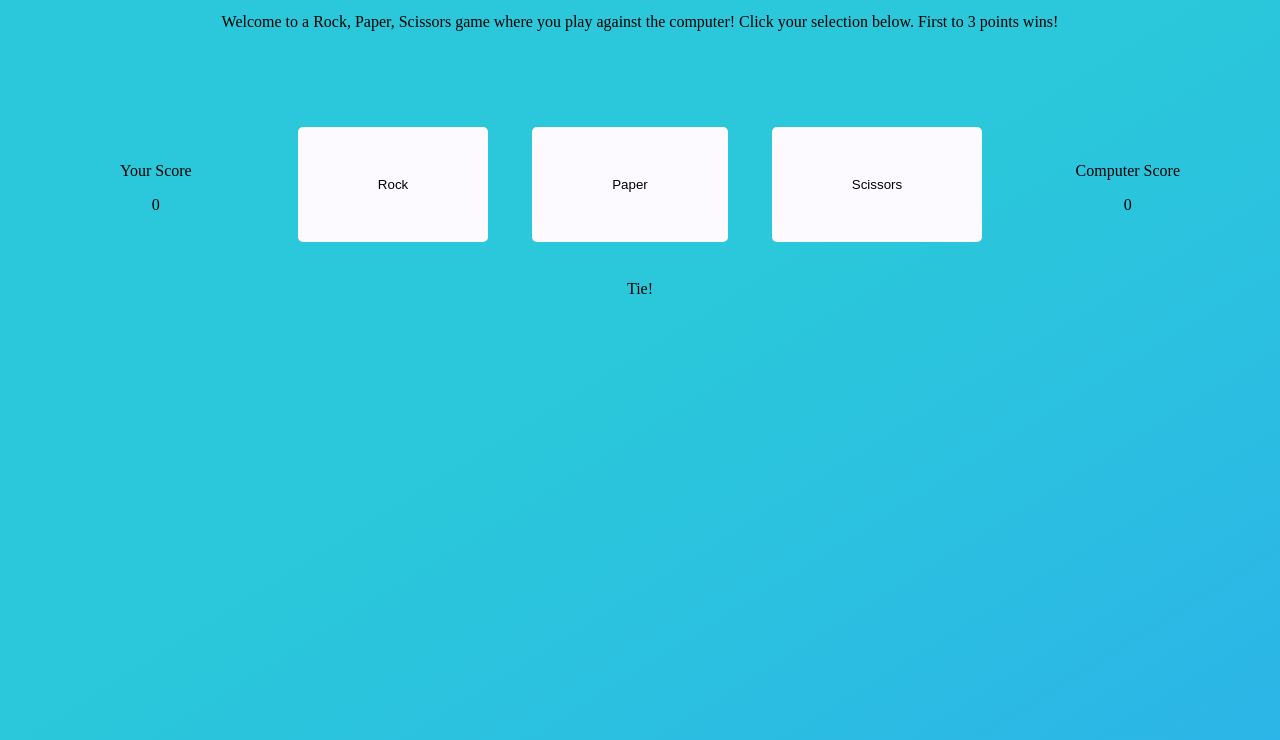
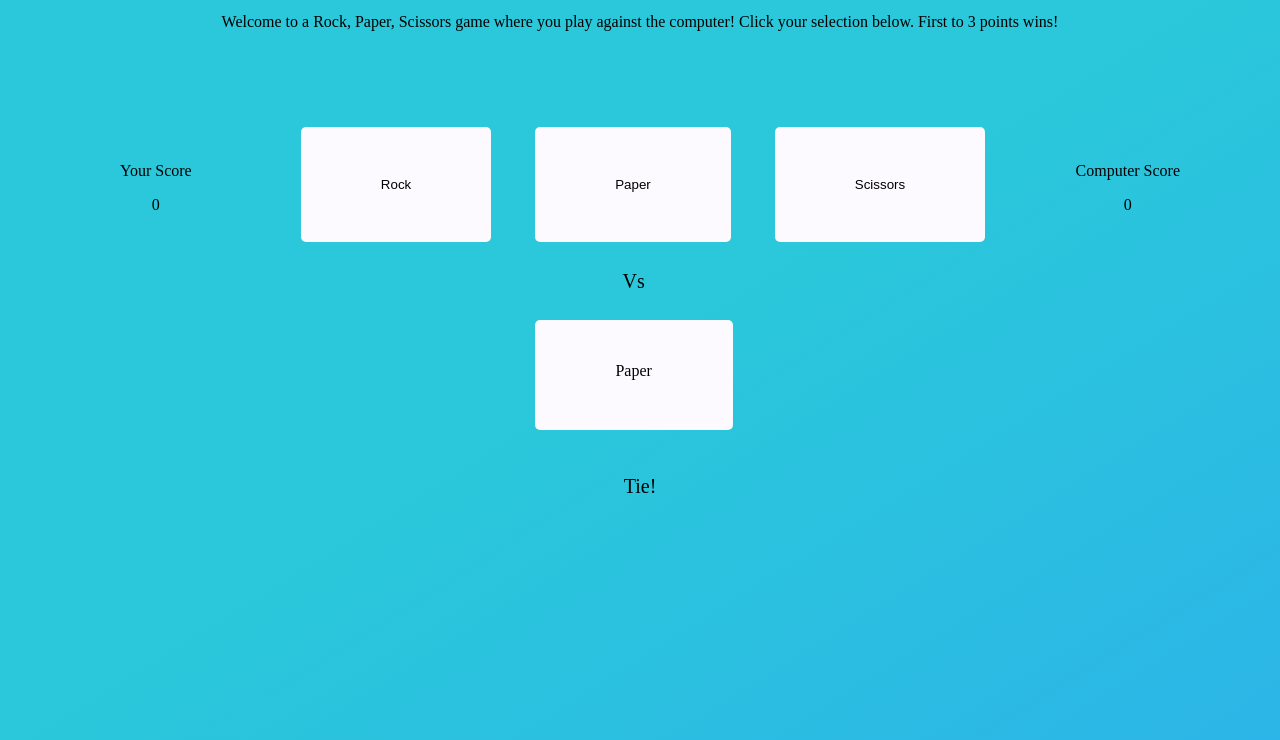
Before and after one commit to aidanclarkescott/rock-paper-scissors, a plain HTML site: page index.html in a window 1280 px wide. Both pictures are taken after a click on the element "Rock Paper Scissors". Shown: the part 60-800 px from the top of the page. Drawn offline with Linux system fonts and the light colour scheme.

Commit message:
Added feedback from the computer and formatting.

```diff
--- a/index.html
+++ b/index.html
@@ -31,15 +31,15 @@
         top: 80px;
       }
 
-      button {
+      #selection-buttons button {
         padding: 50px 80px 50px 80px;
-        margin: 0 20px 0 20px;
+        margin: 0 17px 0 23px;
         border: none;
         border-radius: 5px;
         background-color: rgb(252, 250, 255);
       }
 
-      button:hover {
+      #selection-buttons button:hover {
         transform: scale(1.1);
         transition: 0.1s;
         box-shadow: 0px 0px 25px 5px white;
@@ -56,11 +56,38 @@
         margin-right: 100px;
       }
 
+      #vs {
+        text-align: center;
+        position: relative;
+        top: 108px;
+        font-size: 20px;
+      }
+
       #round-result {
         text-align: center;
         clear: both;
         position: relative;
-        top: 50px;
+        top: 180px;
+        font-size: 20px;
+      }
+
+      #computer-choice-container {
+        text-align: center;
+      }
+
+      #computer-choice {
+        display: inline-block;
+        position: relative;
+        top: 135px;
+        width: 198px;
+        height: 110px;
+        border: none;
+        border-radius: 5px;
+        background-color: rgb(252, 250, 255);
+      }
+
+      #computer-choice p {
+        padding-top: 26px;
       }
     </style>
   </head>
@@ -80,6 +107,12 @@
 
     <div id="computer-score">Computer Score</div>
 
+    <div id="vs">Vs</div>
+
+    <div id="computer-choice-container">
+      <div id="computer-choice"><p>Computer Selection</p></div>
+    </div>
+
     <div id="round-result"></div>
 
     <script>
@@ -89,34 +122,35 @@
       function computerPlay() {
         let choice = Math.random();
         if (choice <= 0.33) {
-          return "rock";
+          return "Rock";
         } else if (choice > 0.33 && choice <= 0.66) {
-          return "paper";
+          return "Paper";
         } else {
-          return "scissors";
+          return "Scissors";
         }
       }
 
       function playRound(playerSelection, computerSelection) {
         let player = playerSelection.toLowerCase();
-        if (player == computerSelection) {
+        let computer = computerSelection.toLowerCase();
+        if (player == computer) {
           roundResult.textContent = "Tie!";
-        } else if (player == "rock" && computerSelection == "scissors") {
+        } else if (player == "rock" && computer == "scissors") {
           playerScore++;
           roundResult.textContent = "You Win! Rock beats Scissors";
-        } else if (player == "paper" && computerSelection == "rock") {
+        } else if (player == "paper" && computer == "rock") {
           playerScore++;
           roundResult.textContent = "You Win! Paper beats Rock";
-        } else if (player == "scissors" && computerSelection == "paper") {
+        } else if (player == "scissors" && computer == "paper") {
           playerScore++;
           roundResult.textContent = "You Win! Scissors beats Paper";
-        } else if (computerSelection == "rock" && player == "scissors") {
+        } else if (computer == "rock" && player == "scissors") {
           compScore++;
           roundResult.textContent = "You Lose! Rock beats Scissors";
-        } else if (computerSelection == "paper" && player == "rock") {
+        } else if (computer == "paper" && player == "rock") {
           compScore++;
           roundResult.textContent = "You Lose! Paper beats Rock";
-        } else if (computerSelection == "scissors" && player == "paper") {
+        } else if (computer == "scissors" && player == "paper") {
           compScore++;
           roundResult.textContent = "You Lose! Scissors beats Paper";
         }
@@ -126,6 +160,7 @@
       const computerScoreText = document.querySelector("#computer-score");
       const playerScorePara = document.createElement("p");
       const computerScorePara = document.createElement("p");
+      const computerSelection = document.querySelector("#computer-choice p");
 
       playerScorePara.textContent = "0";
       computerScorePara.textContent = "0";
@@ -138,7 +173,9 @@
 
       Array.from(selections).forEach((element) => {
         element.addEventListener("click", (e) => {
-          playRound(`${e.target.innerText}`, computerPlay());
+          let computerChoice = computerPlay();
+          computerSelection.textContent = computerChoice;
+          playRound(`${e.target.innerText}`, computerChoice);
           determineScore();
         });
       });
```
